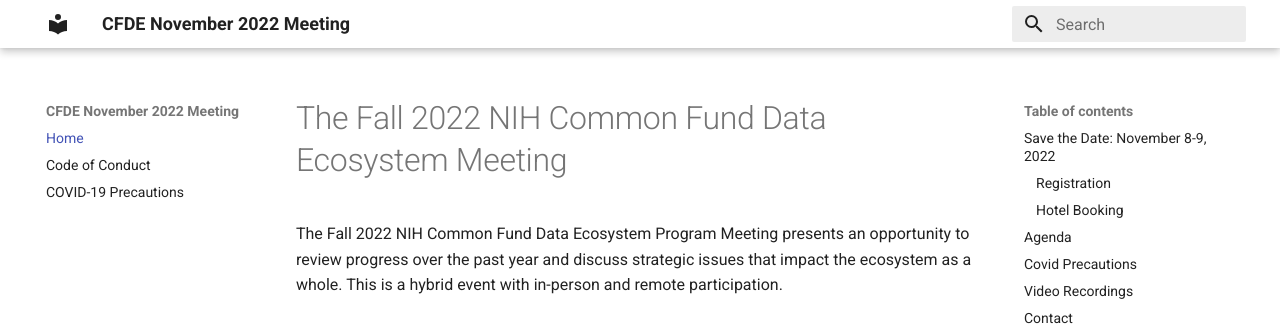
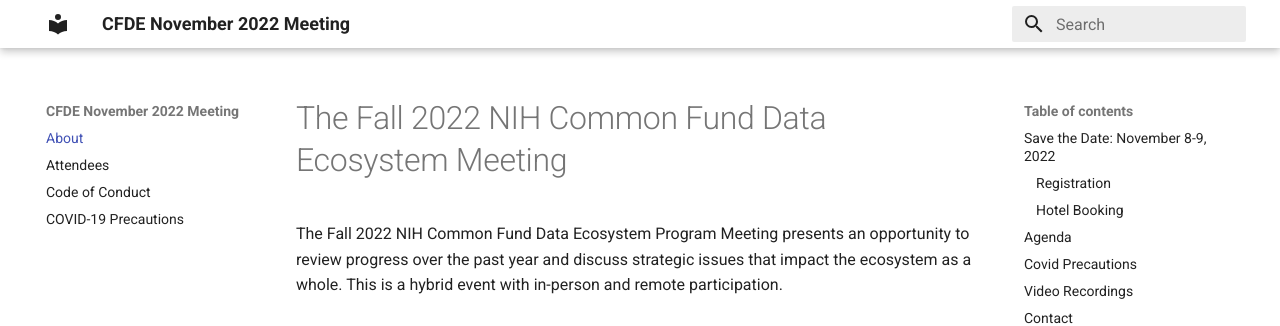
Before and after one commit to nih-cfde/2022-nov-meeting, an MkDocs documentation site: the page built from docs/index.md, in a window 1280 px wide. Shown: the top 326 px of the page. Built offline with MkDocs 1.6.1 and Material for MkDocs 9.7.7, drawn with Linux system fonts in a browser that asks for light colours.

Commit message:
Update mkdocs.yml

```diff
--- a/mkdocs.yml
+++ b/mkdocs.yml
@@ -8,6 +8,7 @@
 docs_dir: ./docs
 
 nav:
-    - Home: index.md
+    - About: index.md
+    - Attendees: attendees.md
     - Code of Conduct: CODE_OF_CONDUCT.md
     - COVID-19 Precautions: COVID.md
```
